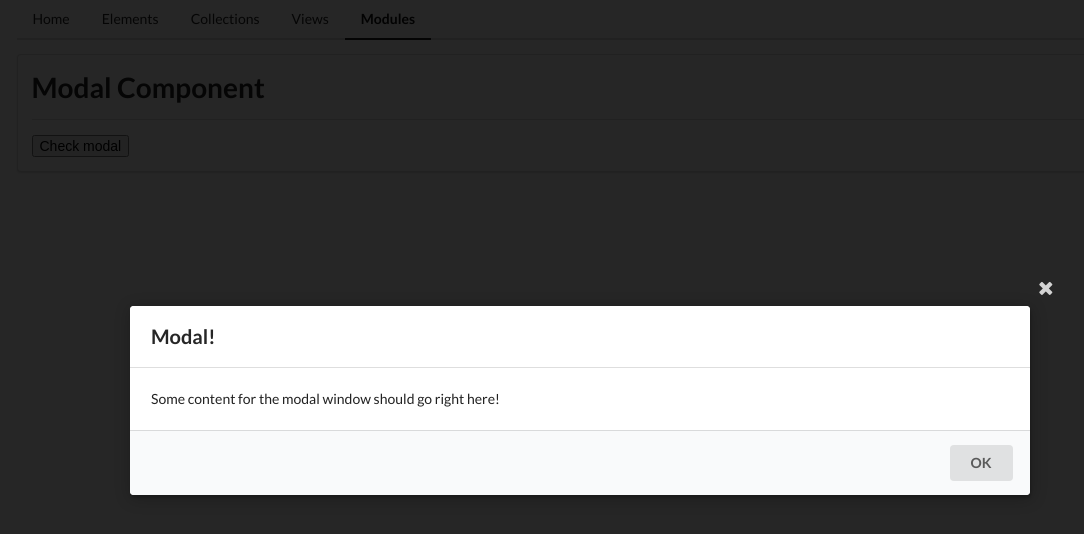
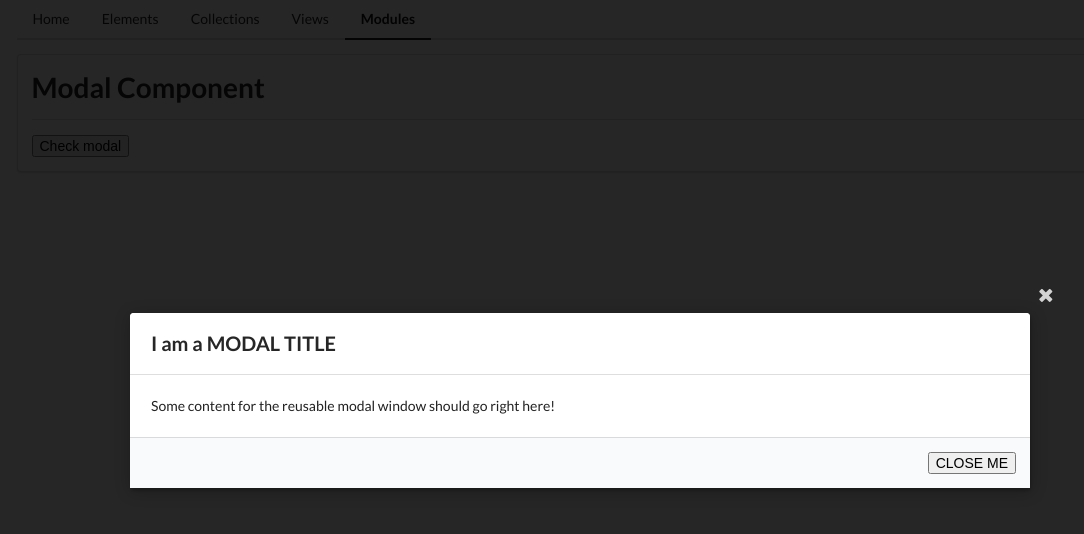
Before and after one commit to JoshMTM/componenentsappng, an Angular app: page /mods in a window 1280 px wide. Both pictures are taken after a click on the button "Check modal". Shown: the top 534 px of the page, without its empty margins (60-1144 px from the left). Built offline with nearby package versions, Linux system fonts and the light colour scheme.

Commit message:
modal and button finishing

```diff
--- a/src/app/mods/modal/modal.component.css
+++ b/src/app/mods/modal/modal.component.css
@@ -0,0 +1,8 @@
+.actions:empty {
+    display: none;
+}.action-default {
+    display: none;
+}
+.actions:empty + .actions-default {
+    display: block;
+}
--- a/src/app/mods/modal/modal.component.html
+++ b/src/app/mods/modal/modal.component.html
@@ -1,15 +1,16 @@
 <div (click)="onCloseClick()" class="ui dimmer visible active">
-    <div class="ui modal visible active">
+    <div (click)="$event.stopPropagation()" class="ui modal visible active">
         <i (click)="onCloseClick()" class="close icon"></i>
         <div class="header">
-            Modal!
+            <ng-content select="[modalTitle]"></ng-content>
         </div>
         <div class="content">
-            <p>
-                Some content for the modal window should go right here!
-            </p>
+                <ng-content></ng-content>
         </div>
         <div class="actions">
+            <ng-content select="[modalFooter]"></ng-content>
+        </div>
+        <div class="actions action-default">
             <button (click)="onCloseClick()" class="ui button">OK</button>
         </div>
     </div>
--- a/src/app/mods/modal/modal.component.ts
+++ b/src/app/mods/modal/modal.component.ts
@@ -18,6 +18,6 @@ export class ModalComponent implements OnInit {
   this.el.nativeElement.remove();
  }
  onCloseClick() {
-  this.close.emit();
+   this.close.emit();
  }
 }
--- a/src/app/mods/mods-home/mods-home.component.html
+++ b/src/app/mods/mods-home/mods-home.component.html
@@ -2,4 +2,12 @@
 
 <button (click)="onClick()">Check modal</button>
 
-<app-modal (close)="onClick()" *ngIf="modalOpen"></app-modal>
+<app-modal (close)="onClick()" *ngIf="modalOpen">
+    <div modalTitle>I am a MODAL TITLE</div>
+    <p>
+        Some content for the reusable modal window should go right here!
+    </p>
+    <div modalFooter>
+        <button (click)="onClick()" class="ui buttom" >CLOSE ME</button>
+    </div>
+</app-modal>
--- a/src/app/mods/mods-home/mods-home.component.ts
+++ b/src/app/mods/mods-home/mods-home.component.ts
@@ -9,12 +9,12 @@ export class ModsHomeComponent implements OnInit {
   modalOpen = false;
 
   constructor() {
-   }
+  }
 
   ngOnInit(): void {
   }
 
   onClick() {
-    this.modalOpen = true;
+    this.modalOpen = !this.modalOpen;
   }
 }
```
